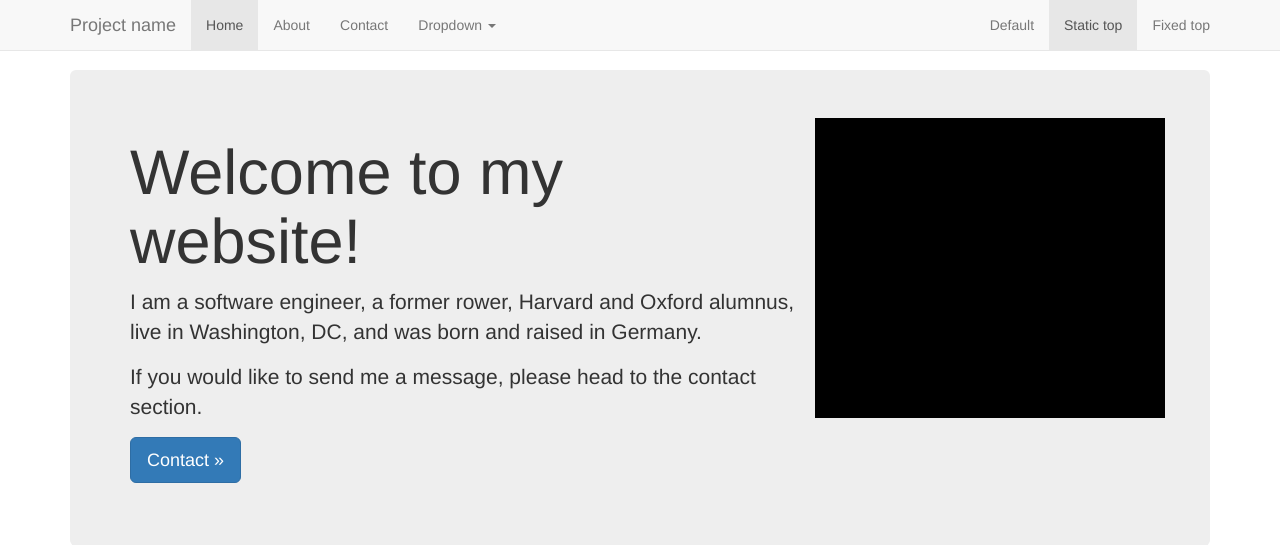
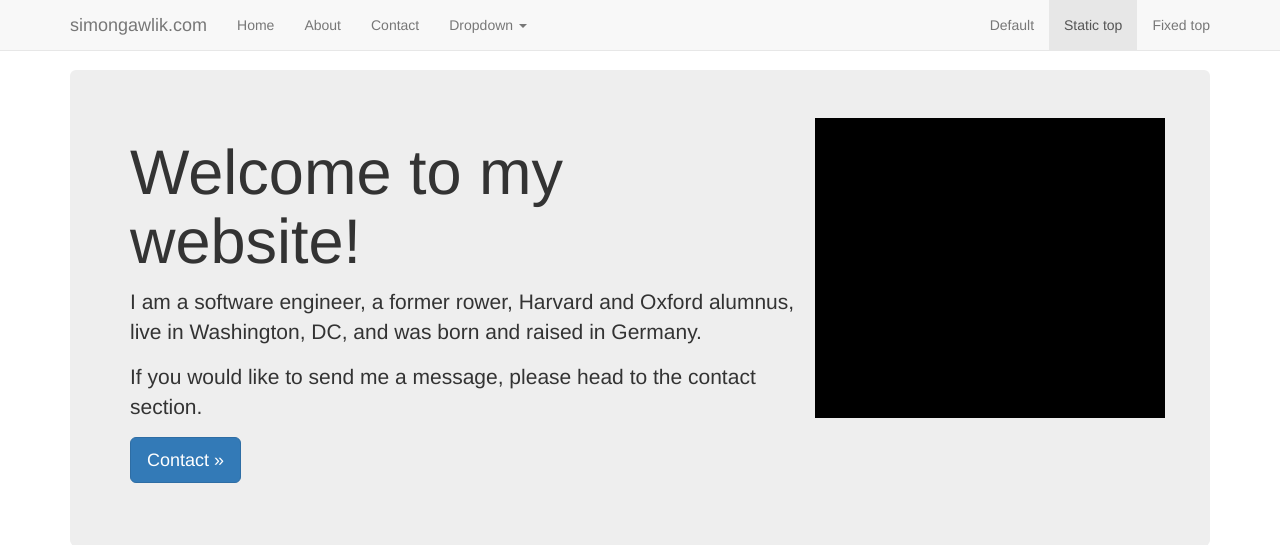
Before and after one commit to simongawlik/django_apps, a Django app: template src/templates/home.html in a window 1280 px wide. Shown: the top 545 px of the page. Run offline with Django 3.2, Linux system fonts and the light colour scheme; the template is opened without the code that fills it, so the values that code supplies are empty; some libraries are stand-ins or nearby versions.

Commit message:
small changes to the url handling and definition of views

```diff
--- a/src/templates/navbar.html
+++ b/src/templates/navbar.html
@@ -8,13 +8,13 @@
         <span class="icon-bar"></span>
         <span class="icon-bar"></span>
       </button>
-      <a class="navbar-brand" href="#">Project name</a>
+      <a class="navbar-brand" href="{% url 'home' %}">simongawlik.com</a>
     </div>
     <div id="navbar" class="navbar-collapse collapse">
       <ul class="nav navbar-nav">
-        <li class="active"><a href="#">Home</a></li>
-        <li><a href="#about">About</a></li>
-        <li><a href="#contact">Contact</a></li>
+        <li><a href="{% url 'home' %}">Home</a></li>
+        <li><a href="{% url 'about' %}">About</a></li>
+        <li><a href="{% url 'contact' %}">Contact</a></li>
         <li class="dropdown">
           <a href="#" class="dropdown-toggle" data-toggle="dropdown" role="button" aria-haspopup="true" aria-expanded="false">Dropdown <span class="caret"></span></a>
           <ul class="dropdown-menu">
```
